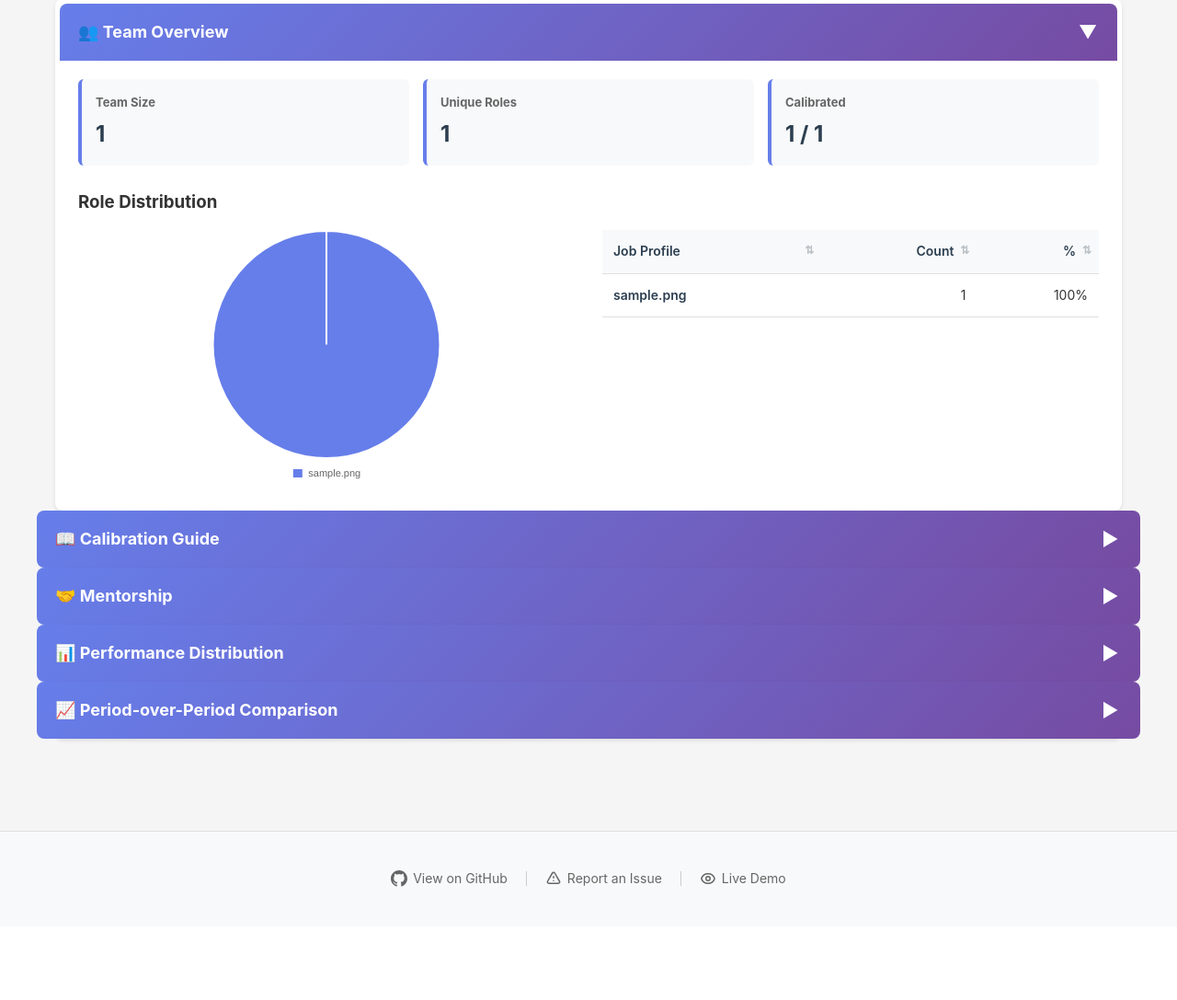
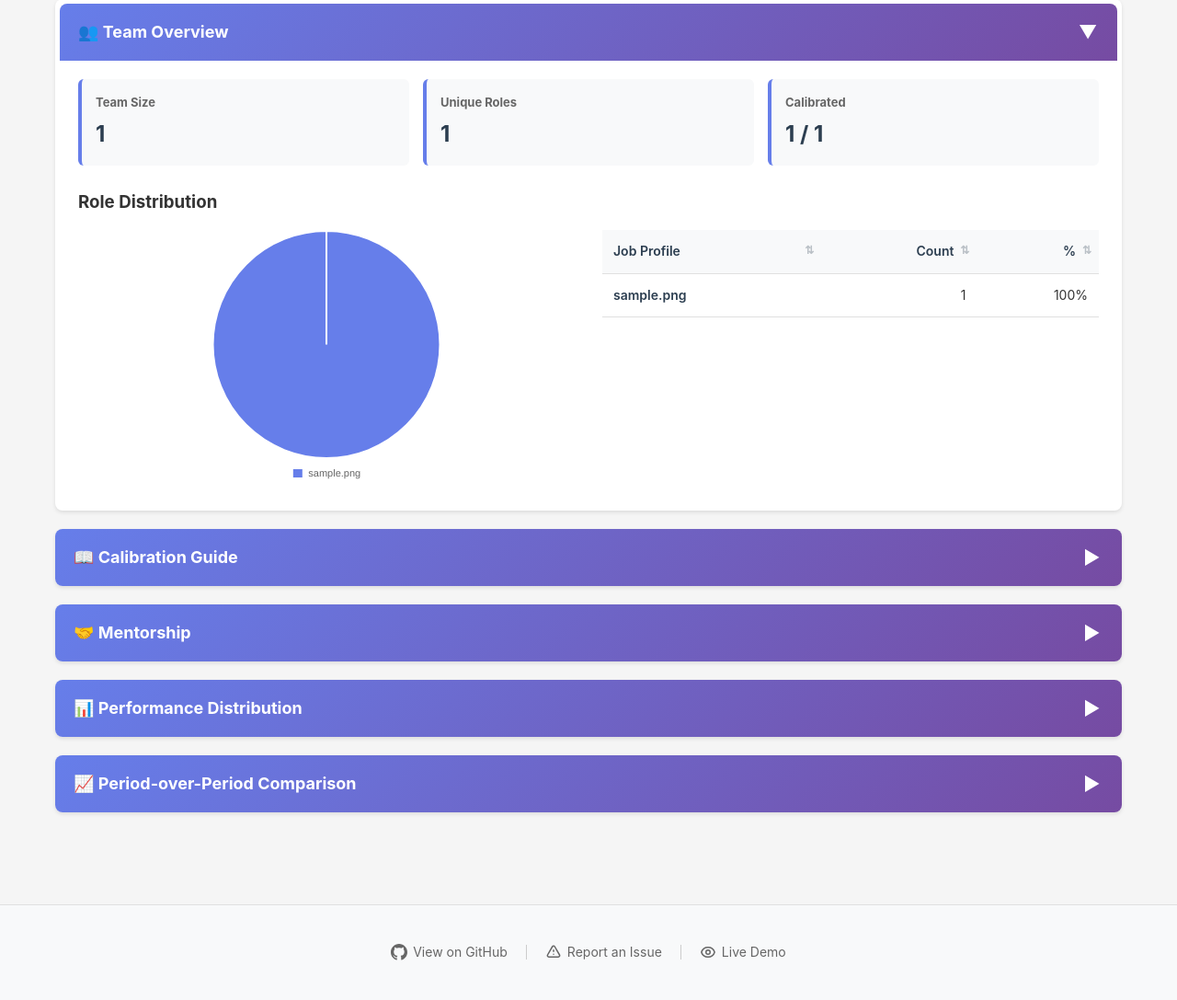
Before and after one commit to adereis/performance-rating-and-bonus, a Flask app: page /analytics in a window 1280 px wide. Shown: the part 210-1297 px from the top of the page at 92% size. Before the commit the page ends 1174 px from the top, so only its background shows below. Run offline with Flask 3, Linux system fonts and the light colour scheme; tables that the repository leaves empty hold one stand-in row (values such as "Sample post").

Commit message:
Fix collapsed card headers overflowing into sidebar gap
Collapsed cards set padding: 0 but only reset margin-bottom,
leaving -20px margins on left/right/top. This caused headers to
extend beyond the card boundary, consuming the flex gap between
the team filter sidebar and analytics cards.

Co-Authored-By: Claude Opus 4.6 <noreply@anthropic.com>

```diff
--- a/templates/analytics.html
+++ b/templates/analytics.html
@@ -474,7 +474,7 @@
     }
 
     .card.collapsed .card-header {
-        margin-bottom: 0;
+        margin: 0;
         border-radius: 8px;
     }
 
```
